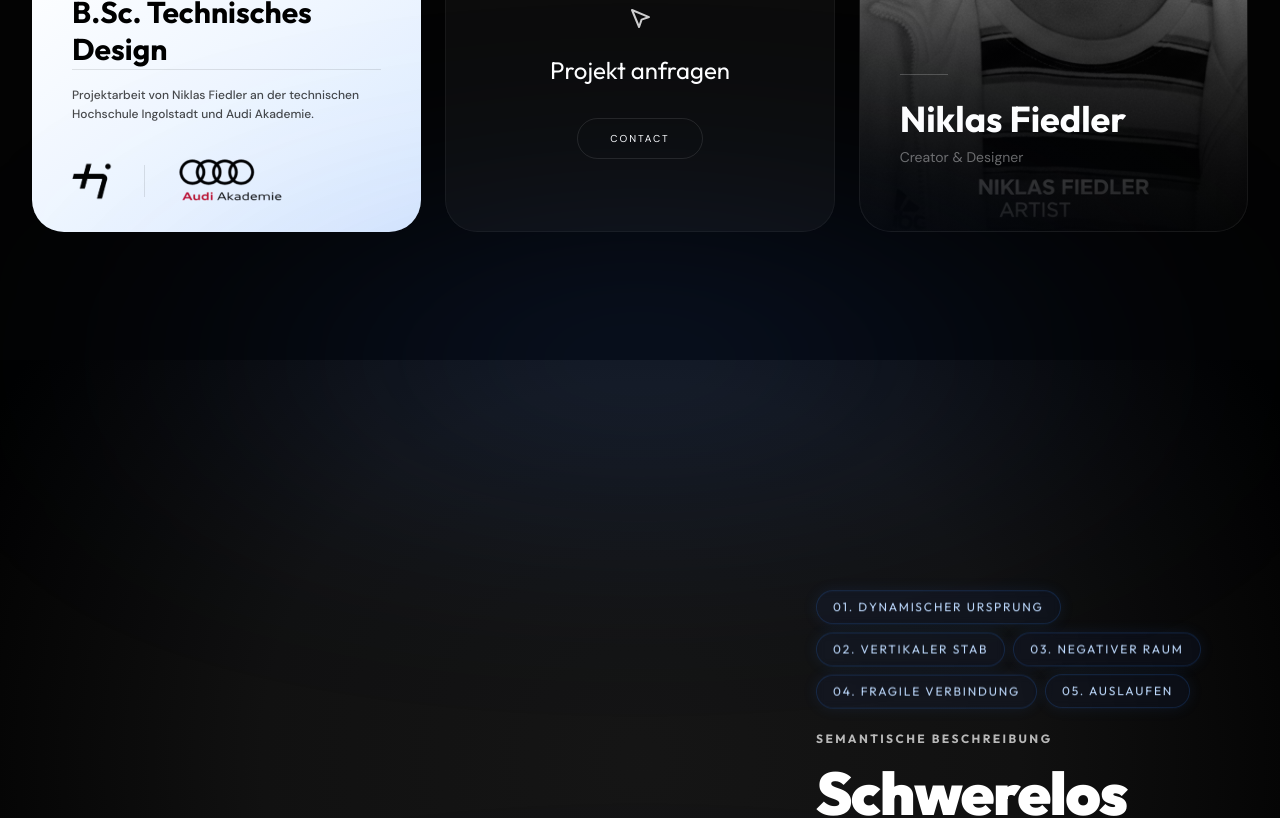
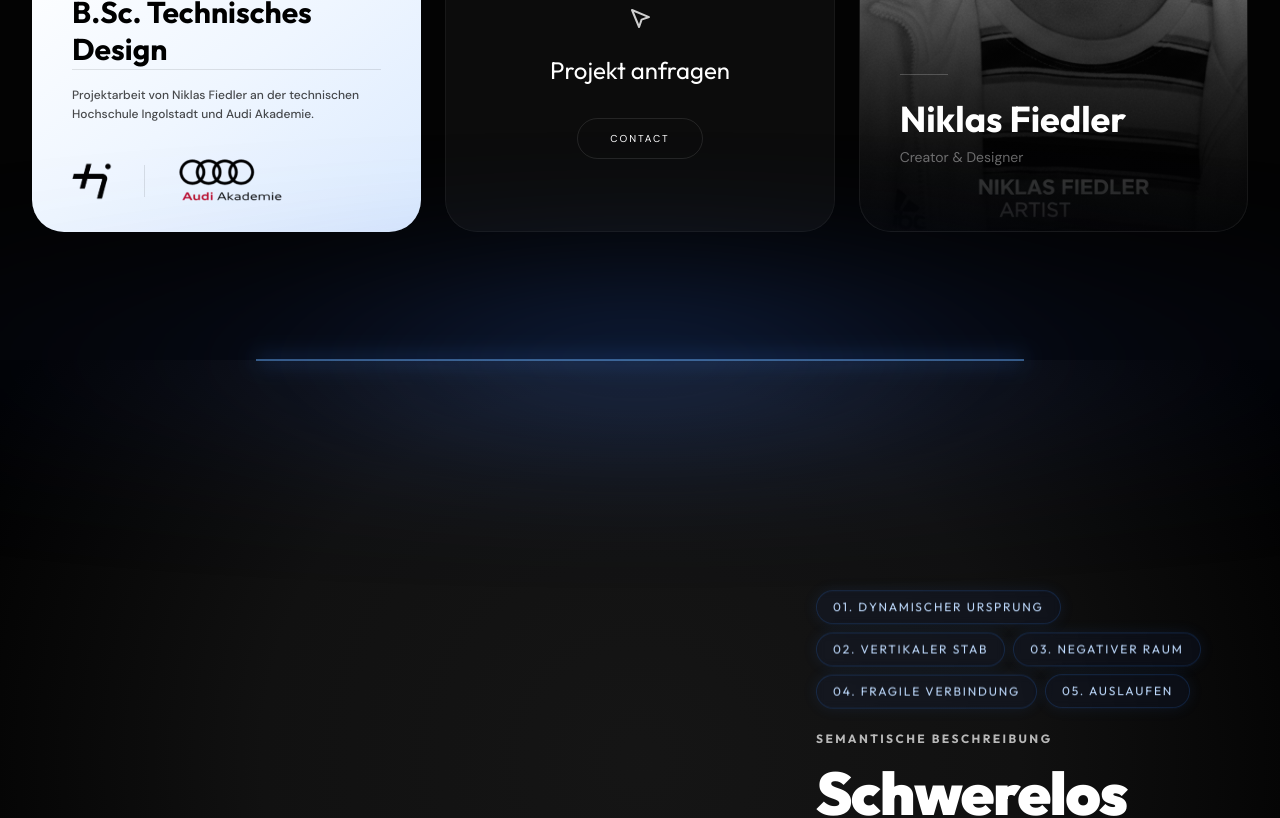
Before and after one commit to Nklsfdler/Schwerelos, a Next.js app: page / in a window 1280 px wide. Shown: the part 9820-10638 px from the top of the page. Built offline with nearby package versions, Linux system fonts and the light colour scheme.

Commit message:
style: Make section separator horizontal, stronger, and faster

```diff
--- a/app/components/SectionSeparator.tsx
+++ b/app/components/SectionSeparator.tsx
@@ -3,17 +3,26 @@ import { motion } from "framer-motion";
 
 export function SectionSeparator() {
     return (
-        <div className="w-full relative h-[60vh] -my-[30vh] z-50 pointer-events-none flex items-center justify-center overflow-visible">
-            {/* Massive Ambient Fog Layer - Seamless Integration */}
+        <div className="w-full relative h-[40vh] -my-[20vh] z-40 pointer-events-none flex items-center justify-center overflow-visible">
+            {/* Cinematic Horizontal Flare (Anamorphic Look) */}
             <motion.div
-                initial={{ opacity: 0 }}
-                whileInView={{ opacity: 1 }}
-                viewport={{ margin: "-20%" }}
-                transition={{ duration: 2.5, ease: "easeInOut" }}
-                className="w-[100vw] h-[40vh] bg-blue-600/20 blur-[120px] rounded-[100%] mix-blend-screen pointer-events-none absolute"
+                initial={{ opacity: 0, scaleX: 0.2 }}
+                whileInView={{ opacity: 1, scaleX: 1 }}
+                viewport={{ margin: "-10%" }}
+                transition={{ duration: 0.8, ease: "easeOut" }} // FASTER & COOLER
+                className="w-[150vw] h-[20vh] bg-blue-500/30 blur-[80px] rounded-[100%] mix-blend-screen pointer-events-none absolute"
                 style={{
-                    background: "radial-gradient(ellipse at center, rgba(59, 130, 246, 0.25) 0%, rgba(37, 99, 235, 0.1) 40%, transparent 70%)"
+                    // STRONGER & HORIZONTAL
+                    background: "radial-gradient(ellipse at center, rgba(60, 130, 255, 0.8) 0%, rgba(30, 64, 175, 0.2) 30%, transparent 70%)"
                 }}
+            />
+
+            {/* Core Bright Line (for that 'Cool' tech feel) */}
+            <motion.div
+                initial={{ opacity: 0, width: "0%" }}
+                whileInView={{ opacity: 1, width: "60%" }}
+                transition={{ duration: 0.6, delay: 0.1, ease: "circOut" }}
+                className="h-[2px] bg-blue-400/50 shadow-[0_0_20px_rgba(59,130,246,1)] absolute mix-blend-screen"
             />
         </div>
     );
```
